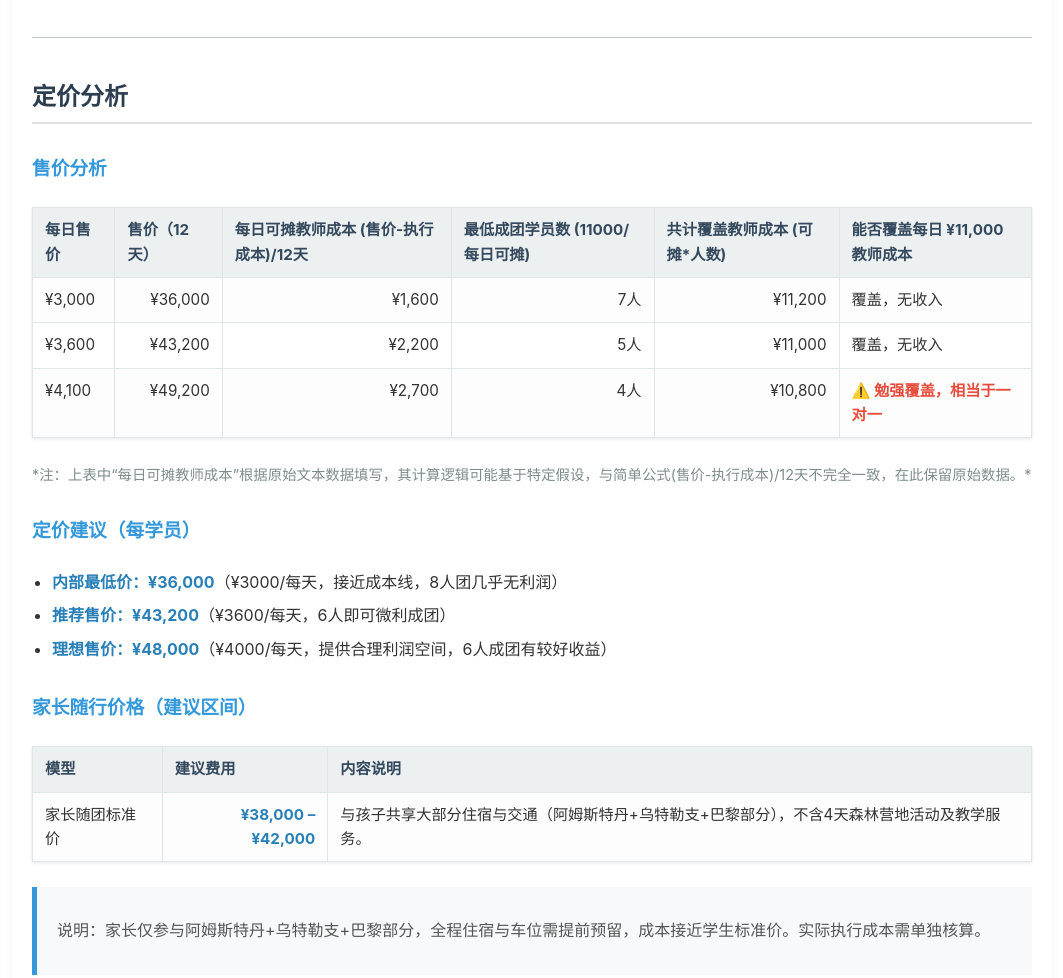
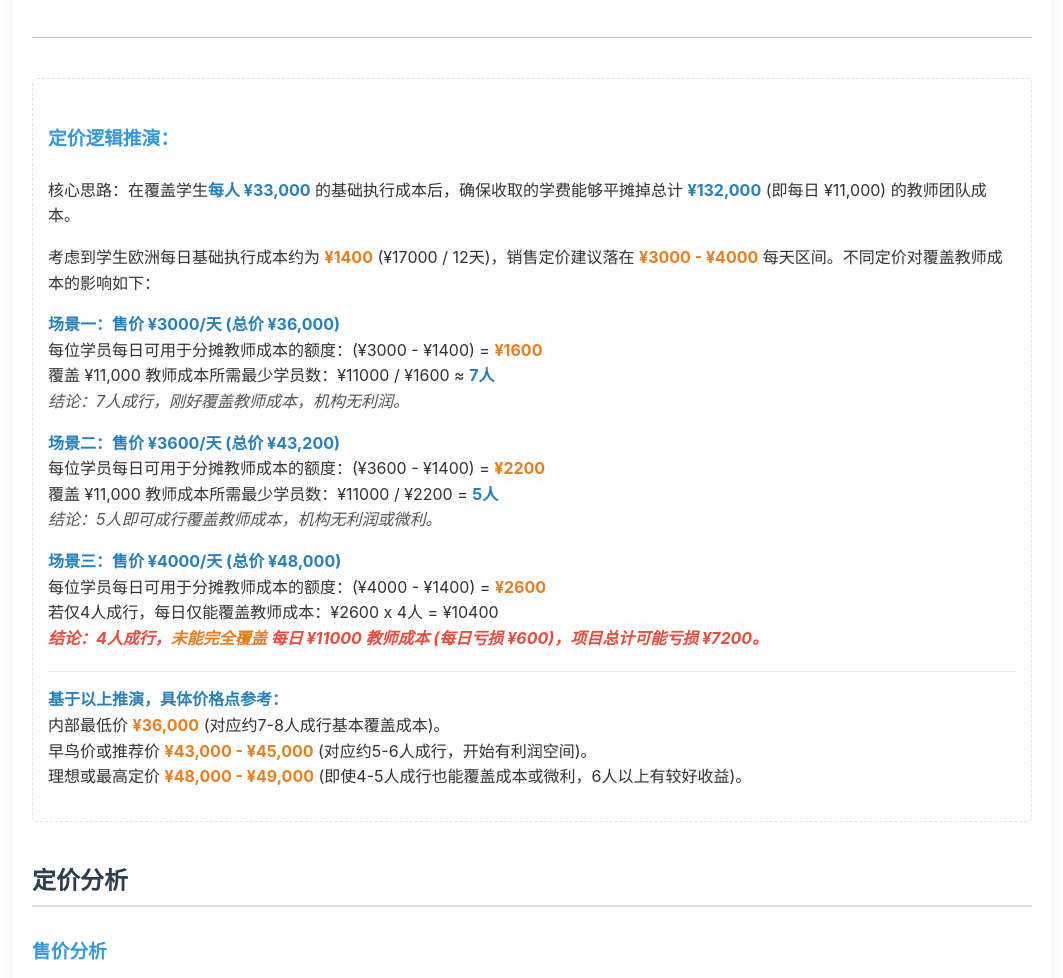
Before and after one commit to renolynx/dateprice, a plain HTML site: page index.html in a window 1280 px wide. Shown: the part 720-1698 px from the top of the page, without its empty margins (108-1171 px from the left). Drawn offline with Linux system fonts and the light colour scheme.

Commit message:
Update index.html

```diff
--- a/index.html
+++ b/index.html
@@ -199,6 +199,36 @@
     </section>
 
     <hr>
+<section id="pricing-logic" style="margin-top: 30px; padding: 15px; background-color: #fdfdfd; border: 1px dashed #dfe6e9; border-radius: 5px;">
+        <h3>定价逻辑推演：</h3>
+        <p>核心思路：在覆盖学生<strong>每人 ¥33,000</strong> 的基础执行成本后，确保收取的学费能够平摊掉总计 <strong>¥132,000</strong> (即每日 ¥11,000) 的教师团队成本。</p>
+        <p>考虑到学生欧洲每日基础执行成本约为 <span class="highlight-orange">¥1400</span> (¥17000 / 12天)，销售定价建议落在 <span class="highlight-orange">¥3000 - ¥4000</span> 每天区间。不同定价对覆盖教师成本的影响如下：</p>
+
+        <p><strong>场景一：售价 ¥3000/天 (总价 ¥36,000)</strong><br>
+           每位学员每日可用于分摊教师成本的额度：(¥3000 - ¥1400) = <span class="highlight-orange">¥1600</span><br>
+           覆盖 ¥11,000 教师成本所需最少学员数：¥11000 / ¥1600 ≈ <strong>7人</strong><br>
+           <span style="color: #555;"><em>结论：7人成行，刚好覆盖教师成本，机构无利润。</em></span>
+        </p>
+
+        <p><strong>场景二：售价 ¥3600/天 (总价 ¥43,200)</strong><br>
+           每位学员每日可用于分摊教师成本的额度：(¥3600 - ¥1400) = <span class="highlight-orange">¥2200</span><br>
+           覆盖 ¥11,000 教师成本所需最少学员数：¥11000 / ¥2200 = <strong>5人</strong><br>
+            <span style="color: #555;"><em>结论：5人即可成行覆盖教师成本，机构无利润或微利。</em></span>
+        </p>
+
+        <p><strong>场景三：售价 ¥4000/天 (总价 ¥48,000)</strong><br>
+           每位学员每日可用于分摊教师成本的额度：(¥4000 - ¥1400) = <span class="highlight-orange">¥2600</span><br>
+           若仅4人成行，每日仅能覆盖教师成本：¥2600 x 4人 = ¥10400<br>
+           <span class="warning"><em>结论：4人成行，<span class="highlight-orange">未能完全覆盖</span> 每日 ¥11000 教师成本 (每日亏损 ¥600)，项目总计可能亏损 ¥7200。</em></span>
+        </p>
+
+         <p style="margin-top: 20px; border-top: 1px solid #eee; padding-top: 15px;">
+             <strong>基于以上推演，具体价格点参考：</strong><br>
+             内部最低价 <span class="highlight-orange">¥36,000</span> (对应约7-8人成行基本覆盖成本)。<br>
+             早鸟价或推荐价 <span class="highlight-orange">¥43,000 - ¥45,000</span> (对应约5-6人成行，开始有利润空间)。<br>
+             理想或最高定价 <span class="highlight-orange">¥48,000 - ¥49,000</span> (即使4-5人成行也能覆盖成本或微利，6人以上有较好收益)。
+         </p>
+    </section>
 
     <section id="pricing-analysis-section">
         <h2>定价分析</h2>
```
